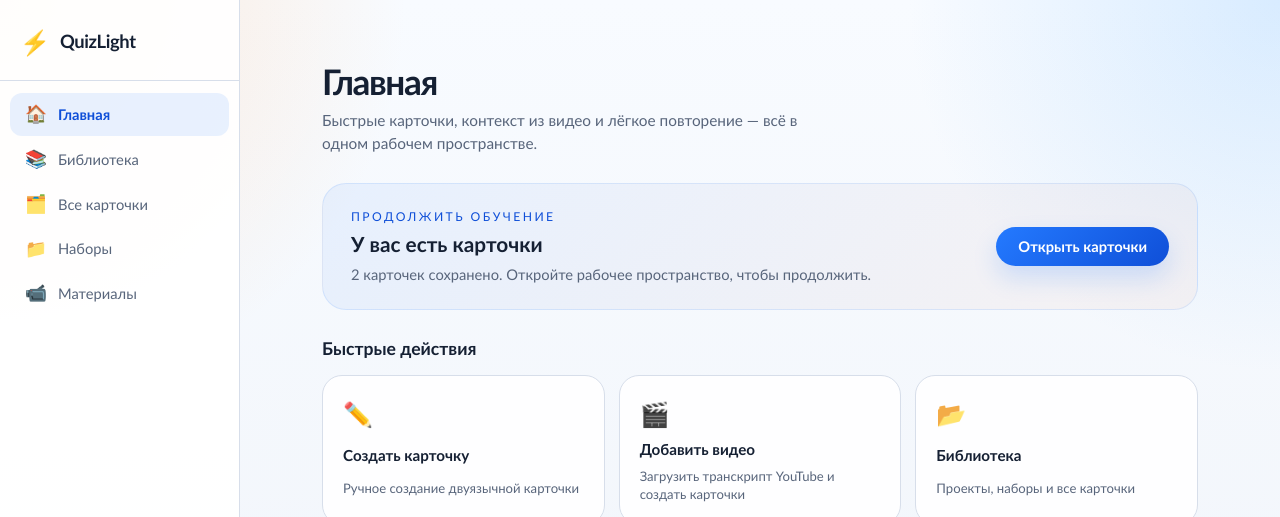
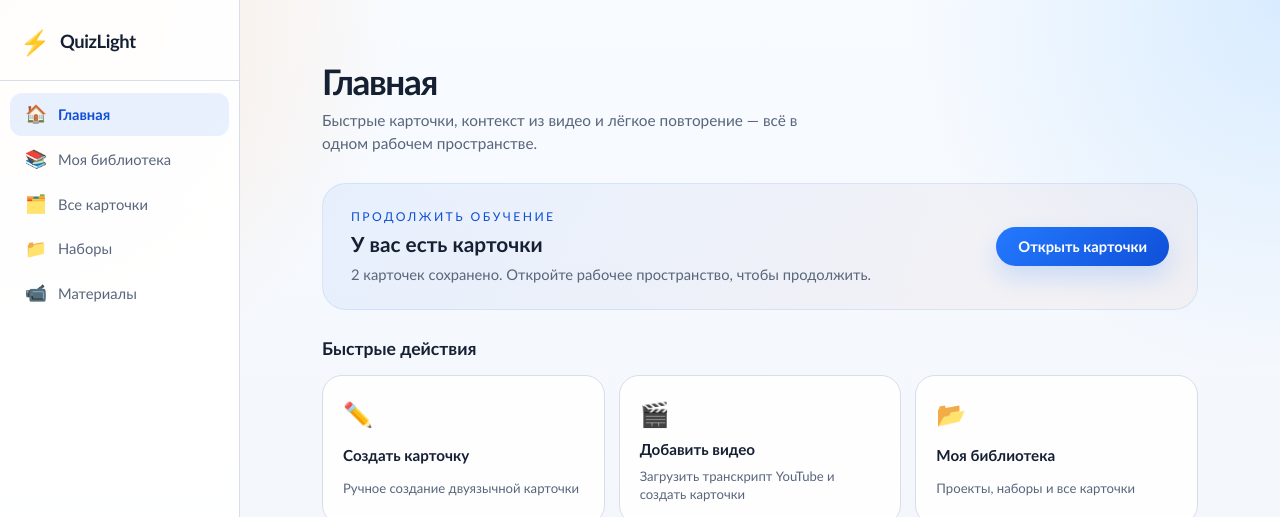
Before and after one commit to oleg3479881328-code/QuizLight, a React (Vite) app: page / in a window 1280 px wide. Shown: the top 517 px of the page. Built offline with nearby package versions, Linux system fonts and the light colour scheme.

Commit message:
chore: finalize Dashboard v1 for PR

```diff
--- a/src/App.tsx
+++ b/src/App.tsx
@@ -1560,7 +1560,7 @@
         <section className="library-shell collection-panel">
           <div className="panel-heading">
             <div>
-              <p className="panel-kicker">Библиотека</p>
+              <p className="panel-kicker">Моя библиотека</p>
               <h2>Проекты, папки, наборы и карточки</h2>
               <p className="panel-description">
                 Поиск остаётся единым, а структура открывается по слоям без перегруженного дерева.
--- a/src/components/AppShell.tsx
+++ b/src/components/AppShell.tsx
@@ -12,7 +12,7 @@
 
 const navItems: { id: NavItem; label: string; icon: string }[] = [
   { id: 'home', label: 'Главная', icon: '🏠' },
-  { id: 'library', label: 'Библиотека', icon: '📚' },
+  { id: 'library', label: 'Моя библиотека', icon: '📚' },
   { id: 'cards', label: 'Все карточки', icon: '🗂️' },
   { id: 'sets', label: 'Наборы', icon: '📁' },
   { id: 'materials', label: 'Материалы', icon: '📹' },
--- a/src/components/DashboardHome.tsx
+++ b/src/components/DashboardHome.tsx
@@ -200,7 +200,7 @@
           onClick={() => onOpenLibrary('projects')}
         >
           <span className="dashboard-action-icon">📂</span>
-          <span className="dashboard-action-label">Библиотека</span>
+          <span className="dashboard-action-label">Моя библиотека</span>
           <span className="dashboard-action-desc">Проекты, наборы и все карточки</span>
         </button>
       </div>
```
